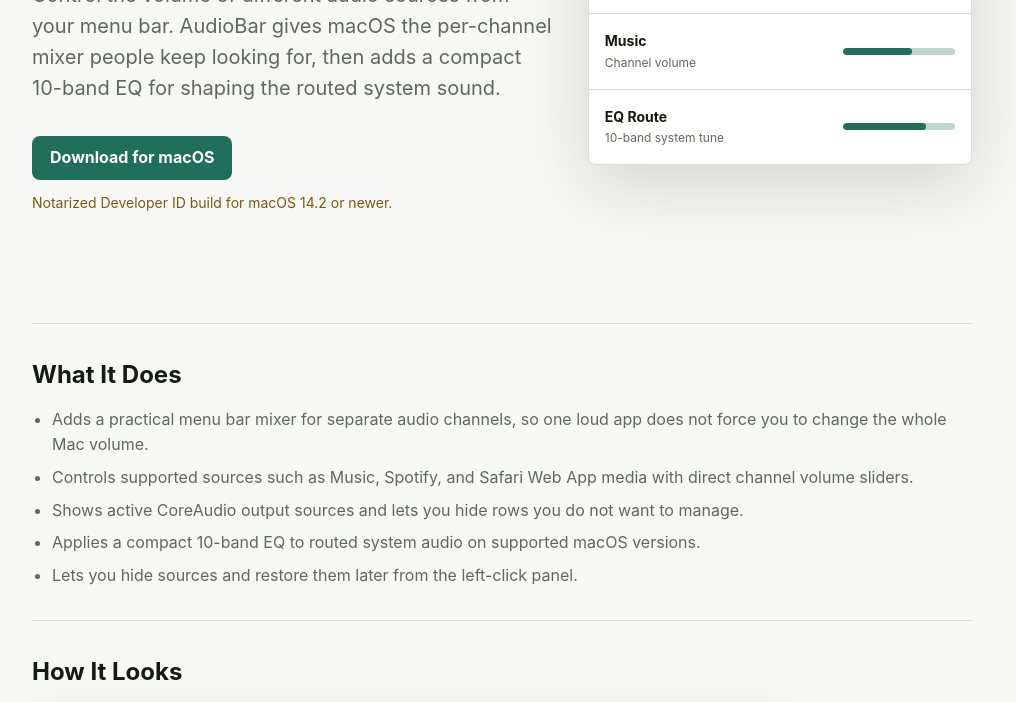
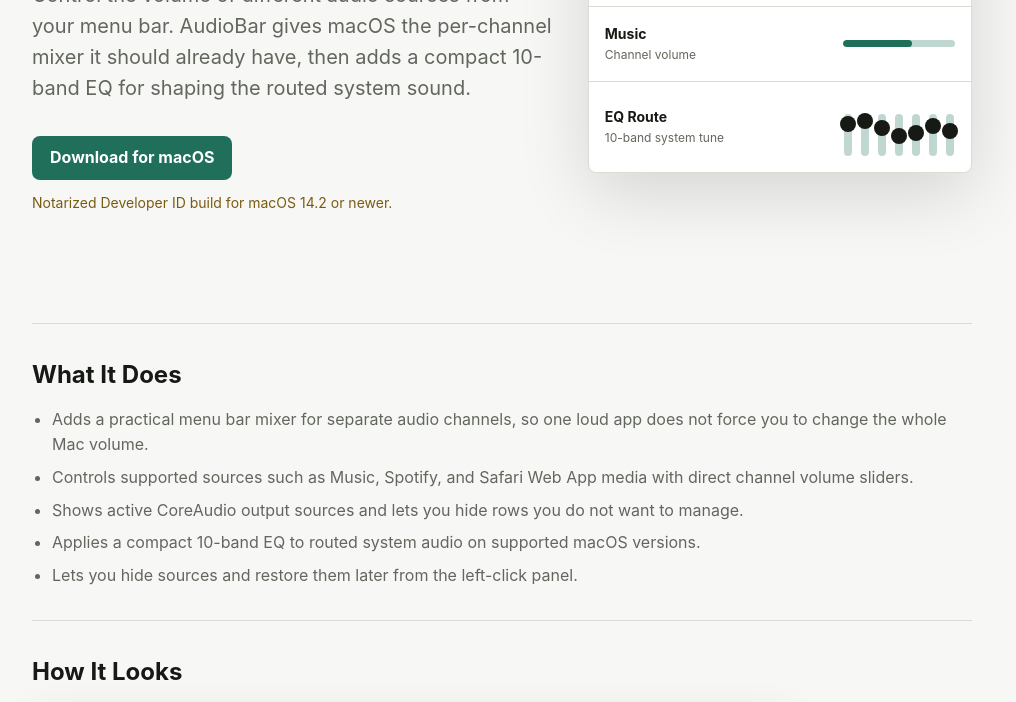
Before and after one commit to michaelvd2/AudioBar, a plain HTML site: page docs/index.html in a window 1280 px wide. Shown: the part 333-1035 px from the top of the page, without its empty margins (138-1154 px from the left). Drawn offline with Linux system fonts and the light colour scheme.

Commit message:
Refine hero copy and EQ preview

```diff
--- a/docs/index.html
+++ b/docs/index.html
@@ -176,6 +176,36 @@
       border-radius: inherit;
     }
 
+    .mini-eq {
+      display: grid;
+      grid-template-columns: repeat(7, 1fr);
+      gap: 8px;
+      align-items: end;
+      height: 58px;
+    }
+
+    .mini-eq span {
+      display: block;
+      width: 8px;
+      height: 42px;
+      margin: 0 auto;
+      border-radius: 999px;
+      background: color-mix(in srgb, var(--accent), transparent 72%);
+      position: relative;
+    }
+
+    .mini-eq span::after {
+      content: "";
+      position: absolute;
+      left: 50%;
+      top: var(--knob);
+      width: 16px;
+      height: 16px;
+      border-radius: 999px;
+      background: var(--ink);
+      transform: translate(-50%, -50%);
+    }
+
     section {
       border-top: 1px solid var(--line);
       padding: 32px 0;
@@ -253,7 +283,7 @@
         <h1>AudioBar</h1>
         <p class="intro">
           Control the volume of different audio sources from your menu bar.
-          AudioBar gives macOS the per-channel mixer people keep looking for,
+          AudioBar gives macOS the per-channel mixer it should already have,
           then adds a compact 10-band EQ for shaping the routed system sound.
         </p>
         <div class="actions">
@@ -274,7 +304,15 @@
         </div>
         <div class="row">
           <div><strong>EQ Route</strong><span>10-band system tune</span></div>
-          <div class="bar" style="--value: 74%"></div>
+          <div class="mini-eq" aria-hidden="true">
+            <span style="--knob: 24%"></span>
+            <span style="--knob: 16%"></span>
+            <span style="--knob: 34%"></span>
+            <span style="--knob: 52%"></span>
+            <span style="--knob: 46%"></span>
+            <span style="--knob: 30%"></span>
+            <span style="--knob: 40%"></span>
+          </div>
         </div>
       </div>
     </div>
```
